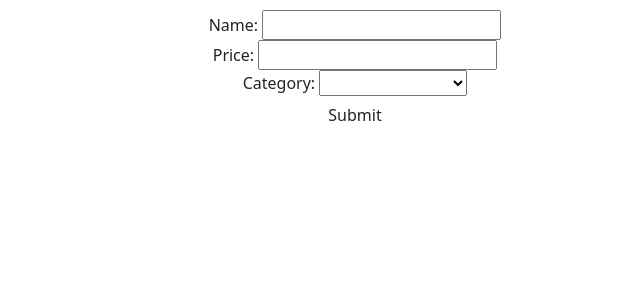
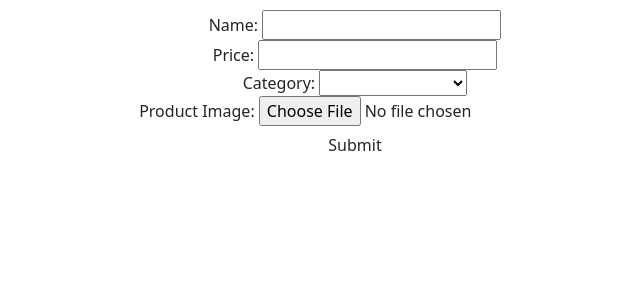
Before and after one commit to MikhailNoskov/flask_utils, a Flask app: page /product-create in a window 1280 px wide. Shown: the part 96-396 px from the top of the page, without its empty margins (285-925 px from the left). Run offline with Flask 3, Linux system fonts and the light colour scheme; tables that the repository leaves empty hold one stand-in row (values such as "Sample post"); parts of the project's set-up code (start-up, migrations or seed data) failed here and were passed over; some libraries are stand-ins or nearby versions.

Commit message:
image load added

```diff
--- a/my_app/catalog/views.py
+++ b/my_app/catalog/views.py
@@ -1,9 +1,11 @@
+import os
+from functools import wraps
+
 from flask import request, jsonify, Blueprint, render_template, flash, redirect, url_for
 from sqlalchemy.orm import join
+from werkzeug.utils import secure_filename
 
-from functools import wraps
-
-from my_app import db, MyCustom404
+from my_app import app, db, MyCustom404, ALLOWED_EXTENSIONS
 from my_app.catalog.models import Product, Category
 from .forms import ProductForm, CategoryForm
 
@@ -22,7 +24,7 @@
                 return jsonify(ctx)
             else:
                 return render_template(template, **ctx)
-        return  decorated_fn
+        return decorated_fn
     return decorated
 
 
@@ -32,7 +34,7 @@
 def home():
     # if request.headers.get("X-Requested-With") == "XMLHttpRequest":
     products = Product.query.all()
-    #     return jsonify({'count': len(products)})
+        # return jsonify({'count': len(products)})
     # # return "Welcome to catalog home"
     # return render_template('home.html')
     return {"count": len(products)}
@@ -71,13 +73,16 @@
         name = request.form.get('name')
         price = request.form.get('price')
         categ = Category.query.get_or_404(request.form.get('category'))
-        new_prod = Product(name, price, categ)
+        image = form.image.data
+        filename = secure_filename(image.filename)
+        image.save(os.path.join(app.config['UPLOAD_FOLDER'], filename))
+        new_prod = Product(name=name, price=price, category=categ, image_path=filename)
         db.session.add(new_prod)
         db.session.commit()
         flash('The product %s has been created' % name,'success')
-        if request.headers['Content-Type'] == 'application/x-www-form-urlencoded':
-            return redirect(url_for('catalog.product', prod_id=new_prod.id))
-        return 'Product created.'
+        # if request.headers['Content-Type'] == 'application/multipart/form-data':
+        return redirect(url_for('catalog.product', prod_id=new_prod.id))
+        # return 'Product created.'
     if form.errors:
         flash(form.errors, 'danger')
     return render_template('product-create.html', form=form)
--- a/my_app/templates/product-create.html
+++ b/my_app/templates/product-create.html
@@ -1,7 +1,7 @@
 {% extends 'home.html' %}
 {% block container %}
 <div class="top-pad">
-    <form class="form-horizontal" method="POST" action="{{ url_for('catalog.create_product') }}" role="form">
+    <form class="form-horizontal" method="POST" action="{{ url_for('catalog.create_product') }}" role="form" enctype="multipart/form-data">
 <!--        {{ form.hidden_tag() }}-->
         <div class="form-group">
             {{ form.name.label }}: {{ form.name }}
@@ -11,6 +11,9 @@
         </div>
         <div class="form-group">
             {{ form.category.label }}: {{ form.category }}
+        </div>
+        <div class="form-group">
+            {{ form.image.label }}: {{ form.image(style='display:inline;') }}
         </div>
         <button type="submit" class="btn btn-default">Submit</button>
     </form>
--- a/my_app/templates/product.html
+++ b/my_app/templates/product.html
@@ -5,5 +5,6 @@
     <small> {{ product.category.name }}</small>
     <h4>{{ product.company }}</h4>
     <h3>{{ product.price }}</h3>
+    <img src="{{ url_for('static', filename='uploads/' + product.image_path) }}" style="width: 30%;"/>
 </div>
 {% endblock %}
```
